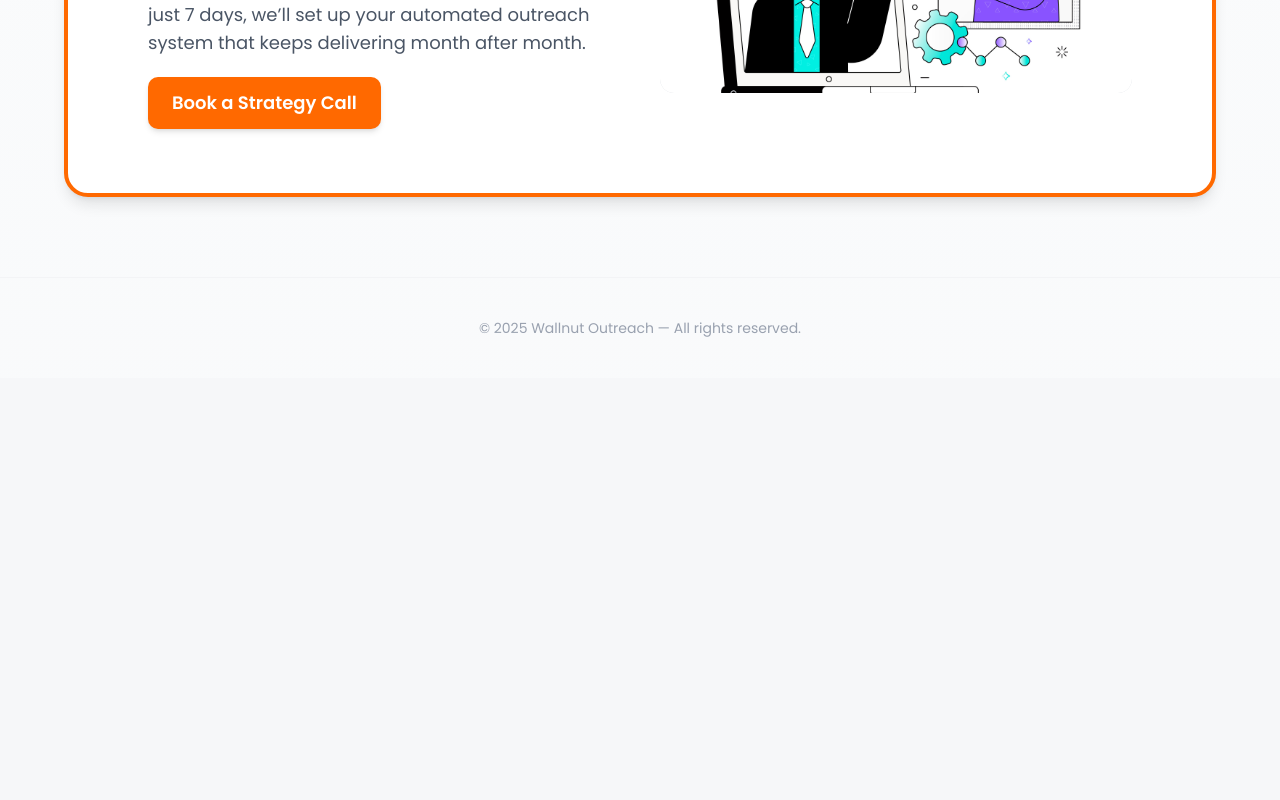
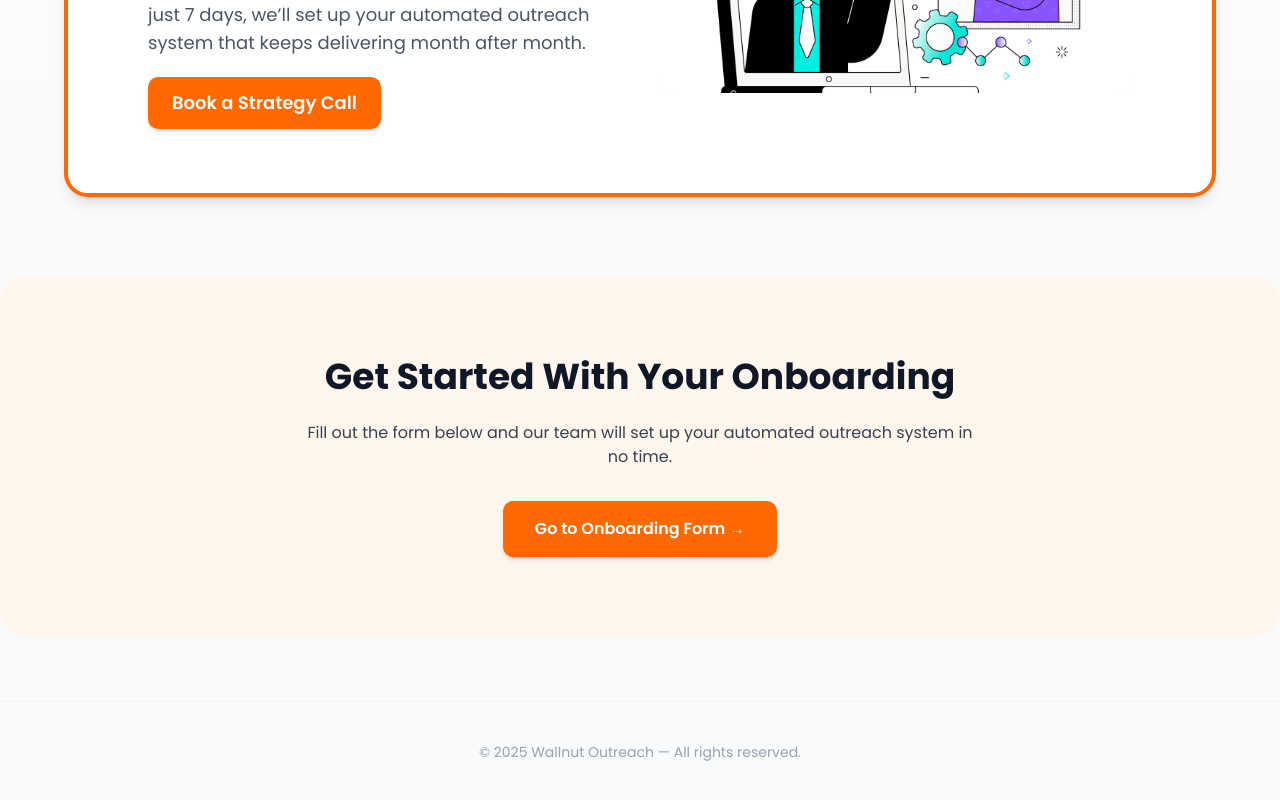
Before and after one commit to growclients-Flow/WallnutFlow, a Next.js app: page / in a window 1280 px wide. Shown: the part 3351-4151 px from the top of the page. Before the commit the page ends 3729 px from the top, so only its background shows below. Built offline with nearby package versions, Linux system fonts and the light colour scheme.

Commit message:
Add Onboarding Form CTA section

```diff
--- a/app/(root)/page.tsx
+++ b/app/(root)/page.tsx
@@ -193,6 +193,25 @@ export default function Home() {
   </div>
 </section>
 
+{/* Onboarding Form CTA Section */}
+<section className="px-10 md:px-20 py-20 bg-orange-50 text-center rounded-3xl my-16">
+  <h3 className="text-3xl md:text-4xl font-extrabold mb-6 text-gray-900">
+    Get Started With Your Onboarding
+  </h3>
+  <p className="text-gray-700 max-w-2xl mx-auto mb-8">
+    Fill out the form below and our team will set up your automated outreach system in no time.
+  </p>
+
+  <a
+    href="https://forms.gle/hu4KysNp5pj7eKD36"
+    target="_blank"
+    className="inline-block bg-orange-500 text-white font-semibold px-8 py-4 rounded-lg hover:bg-orange-600 transition-all shadow-md"
+  >
+    Go to Onboarding Form →
+  </a>
+</section>
+
+
       {/* Footer */}
       <footer className="text-center py-10 text-gray-400 text-sm border-t border-gray-100">
         © {new Date().getFullYear()} Wallnut Outreach — All rights reserved.
```
